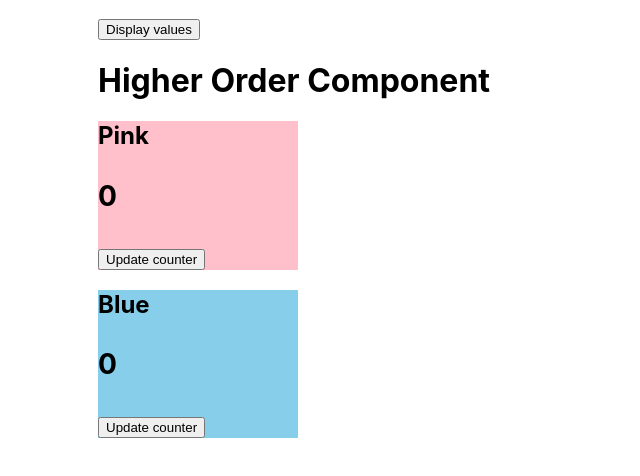
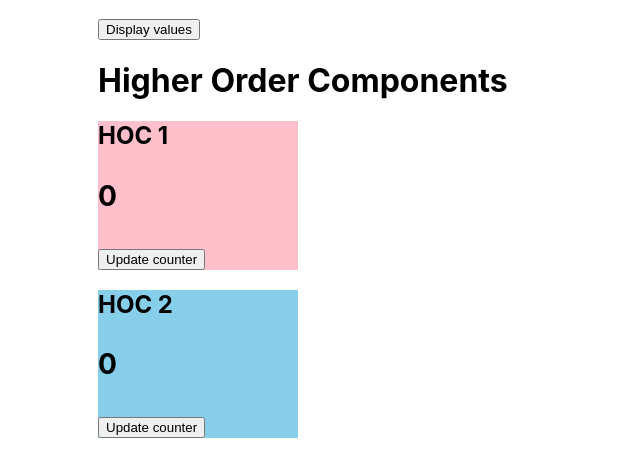
Before and after one commit to Neelam618/react-demo, a React (Create React App) app: page / in a window 1280 px wide. Shown: the part 2572-3048 px from the top of the page, without its empty margins (62-702 px from the left). Built offline with nearby package versions, Linux system fonts and the light colour scheme.

Commit message:
added higher order component wrapper

```diff
--- a/src/App.js
+++ b/src/App.js
@@ -83,7 +83,7 @@ function App() {
       <ControlledComponent />
       <UncontrolledComponent />
 
-      <h1>Higher Order Component</h1>
+      <h1>Higher Order Components</h1>
       <HOC1 comp={Counter}/>
       <HOC2 comp={Counter}/>
 
--- a/src/components/HOC1Wrapper.js
+++ b/src/components/HOC1Wrapper.js
@@ -2,6 +2,6 @@ import React from 'react'
 
 export default function ComponentVariant1(props) {
     return (
-        <h2 style={{backgroundColor: "pink", width: 200}}>Pink<props.comp /></h2>
+        <h2 style={{backgroundColor: "pink", width: 200}}>HOC 1<props.comp /></h2>
     )
 }
--- a/src/components/HOC2Wrapper.js
+++ b/src/components/HOC2Wrapper.js
@@ -2,6 +2,6 @@ import React from 'react'
 
 export default function ComponentVariant2(props) {
     return (
-        <h2 style={{backgroundColor: "skyblue", width: 200}}>Blue<props.comp /></h2>
+        <h2 style={{backgroundColor: "skyblue", width: 200}}>HOC 2<props.comp /></h2>
     )
 }
```
